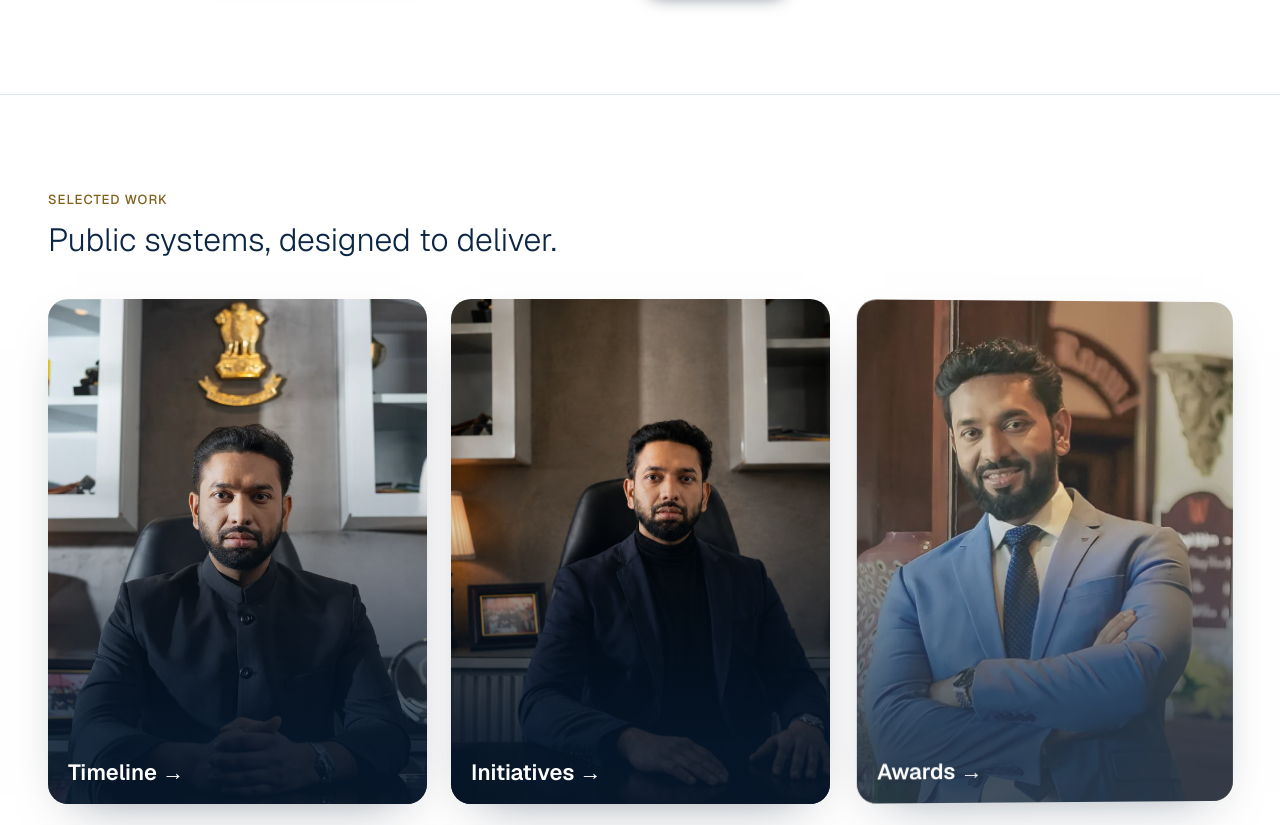
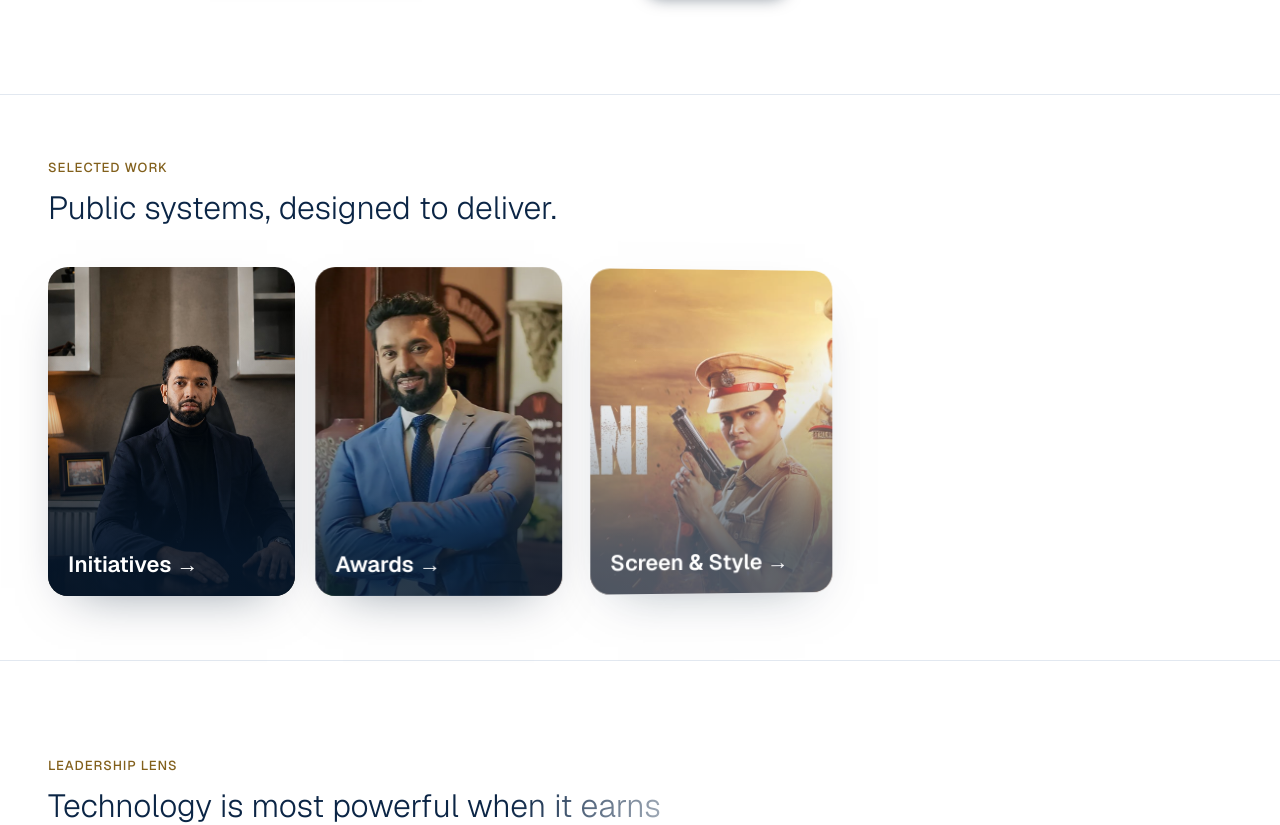
Before and after one commit to Ishaan18singh/ashwani-kumar-website, a Next.js app: page / in a window 1280 px wide. Shown: the part 1559-2384 px from the top of the page. Built offline with nearby package versions, Linux system fonts and the light colour scheme.

Commit message:
Replace Timeline card with Screen & Style, shrink Selected Work cards and section padding

```diff
--- a/app/(site)/page.js
+++ b/app/(site)/page.js
@@ -6,9 +6,9 @@ import { useI18n } from '@/lib/i18n/context';
 import Html from '@/components/Html';
 
 const EXPLORE_CARDS = [
-  { href: '/about', image: '/images/ashwani-kumar-hero.webp', labelKey: 'nav.timeline' },
   { href: '/projects', image: '/images/ashwani-kumar-initiatives.jpg', labelKey: 'nav.projects' },
-  { href: '/awards', image: '/images/gallery-04.webp', labelKey: 'nav.awards' }
+  { href: '/awards', image: '/images/gallery-04.webp', labelKey: 'nav.awards' },
+  { href: '/acting-modeling', image: '/images/devyani-poster.jpg', labelKey: 'nav.actingModeling' }
 ];
 
 export default function HomePage() {
@@ -187,7 +187,7 @@ export default function HomePage() {
         </div>
       </section>
 
-      <section className="home-section-work border-t border-slate-200 bg-ivory py-24 dark:border-slate-700 dark:bg-slate-900">
+      <section className="home-section-work border-t border-slate-200 bg-ivory py-16 dark:border-slate-700 dark:bg-slate-900">
         <div className="shell">
           <p className="eyebrow">{t('home.selectedWorkEyebrow')}</p>
           <h2 className="section-title">{t('home.selectedWorkTitle')}</h2>
--- a/app/globals.css
+++ b/app/globals.css
@@ -741,8 +741,9 @@ textarea:focus-visible,
 /* Homepage "explore" cards: Timeline / Initiatives / Awards. */
 .explore-grid {
   display: grid;
-  gap: 1.5rem;
+  gap: 1.25rem;
   grid-template-columns: 1fr;
+  max-width: 780px;
 }
 @media (min-width: 640px) {
   .explore-grid {
```
